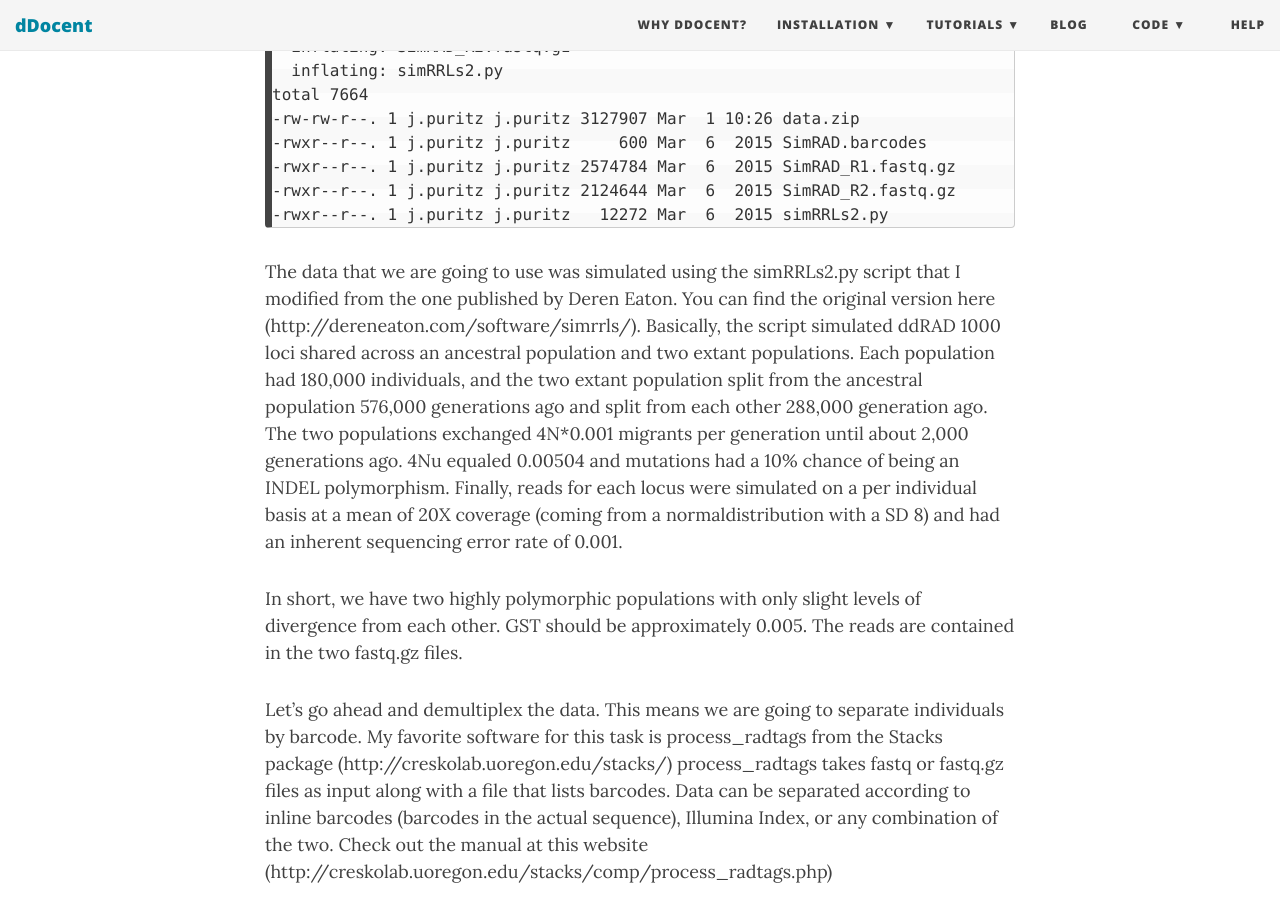
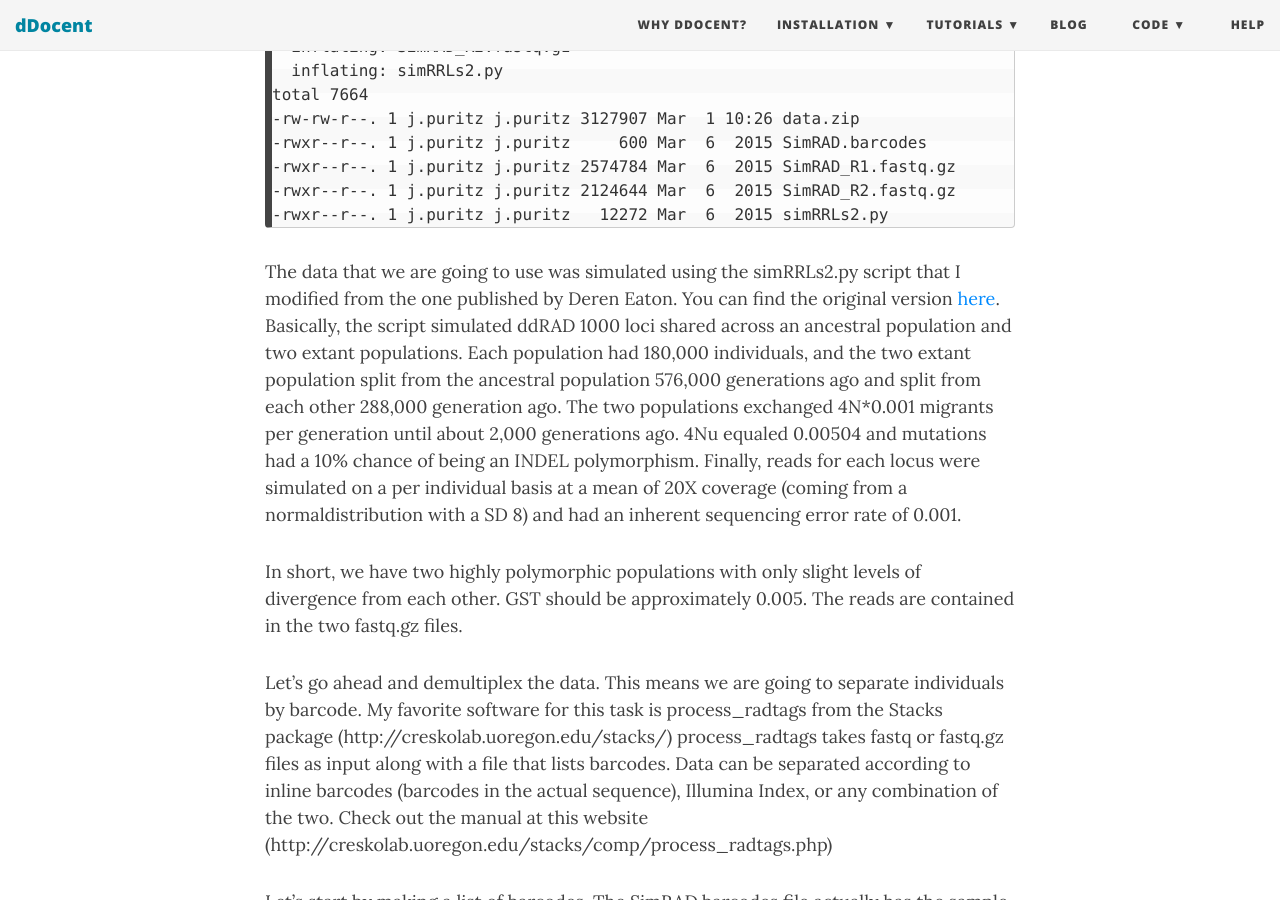
Before and after one commit to jpuritz/dDocent, a Jekyll site: the page built from assembly.md, in a window 1280 px wide and 900 px high, scrolled down 1393 px. Built offline with Jekyll 4.4.1, drawn with Linux system fonts in a browser that asks for light colours; nearby versions of some CDN libraries; our own code applies the rules of GitHub Pages for plain Markdown files.

Commit message:
Update assembly.md

````diff
--- a/assembly.md
+++ b/assembly.md
@@ -47,7 +47,7 @@
 -rwxr--r--. 1 j.puritz j.puritz   12272 Mar  6  2015 simRRLs2.py
 ```
 
-The data that we are going to use was simulated using the simRRLs2.py script that I modified from the one published by Deren Eaton.  You can find the original version here (http://dereneaton.com/software/simrrls/).  Basically, the script simulated ddRAD 1000 loci shared across an ancestral population and two extant populations.  Each population had 180,000 individuals, and the two extant
+The data that we are going to use was simulated using the simRRLs2.py script that I modified from the one published by Deren Eaton.  You can find the original version [here](http://dereneaton.com/software/simrrls/).  Basically, the script simulated ddRAD 1000 loci shared across an ancestral population and two extant populations.  Each population had 180,000 individuals, and the two extant
 population split from the ancestral population 576,000 generations ago and split from each other 288,000 generation ago.  The two populations exchanged 4N*0.001 migrants per generation until about 2,000 generations ago.  4Nu equaled 0.00504 and mutations had a 10% chance of being an INDEL polymorphism.  Finally, reads for each locus were simulated on a per individual basis at a mean of 20X coverage (coming from a normaldistribution with a SD 8) and had an inherent sequencing error rate of 0.001.
 
 In short, we have two highly polymorphic populations with only slight levels of divergence from each other.  GST should be approximately
@@ -92,6 +92,7 @@
 ```
 process_radtags -1 SimRAD_R1.fastq.gz -2 SimRAD_R2.fastq.gz -b barcodes -e ecoRI --renz_2 mspI -r -i gzfastq
 ```
+
 The option -e specifies the 5' restriction site and `--renze_2` specifes the 3' restriction site.  `-i` states the format of the input
 sequences.The `-r` option tells the program to fix cut sites and barcodes that have up to 1-2 mutations in them.  This can be changed
 with the `--barcode_dist flag`.
@@ -106,19 +107,24 @@
 ```
 The individual files are currently only names by barcode sequence.  We can rename them in an easier convention using a simple bash script.
 Download the "Rename_for_dDocent.sh" script from my github repository
+
 ```
 curl -L -O https://github.com/jpuritz/dDocent/raw/master/Rename_for_dDocent.sh
 ```
+
 Take a look at this simple script
+
 ```
 cat Rename_for_dDocent.sh
 ```
+
 Bash scripts are a wonderful tool to automate simple tasks.  This script begins with an If statement to see if a file was provided as
 input.  If the file is not it exits and says why.  The file it requires is a two column list with the sample name in the first column
 and sample barcode in the second column.  The script reads all the names into an array and all the barcodes into a second array, and
 then gets the length of both arrays.  It then iterates with a for loop the task of renaming the samples.
 
 Now run the script to rename your samples and take a look at the output
+
 ```bash
 bash Rename_for_dDocent.sh SimRAD.barcodes
 ls *.fq.gz
@@ -129,6 +135,7 @@
 Let's start by examining how the dDocent pipeline assembles RAD data.
 
 First, we are going to create a set of unique reads with counts for each individual
+
 ```bash
 ls *.F.fq.gz > namelist
 sed -i'' -e 's/.F.fq.gz//g' namelist
@@ -141,11 +148,13 @@
 cat namelist | parallel --no-notice -j 8 "zcat {}.R.fq.gz | mawk '$AWK1' | mawk '$AWK2' > {}.reverse"
 cat namelist | parallel --no-notice -j 8 "paste -d '-' {}.forward {}.reverse | mawk '$AWK3' | sed 's/-/NNNNNNNNNN/' | perl -e '$PERLT' > {}.uniq.seqs"
 ```
+
 The first four lines simply set shell variables for various bits of AWK and perl code, to make parallelization with GNU-parallel easier. The first line after the variables, creates a set of forward reads for each individual by using mawk (a faster, c++ version of awk) to sort through the fastq file and strip away the quality scores.  The second line does the same for the PE reads.  Lastly, the final line concatentates the forward and PE reads together (with 10 Ns between them) and then find the unique reads within that individual and counts the occurences (coverage).
 
 Now we can take advantage of some of the properties for RAD sequencing.  Sequences with very small levels of coverage within an individual are likely to be sequencing errors.  So for assembly we can eliminate reads with low copy numbers to remove non-informative data!
 
 Let's sum up the number the within individual coverage level of unique reads in our data set
+
 ```bash
 cat *.uniq.seqs > uniq.seqs
 for i in {2..20};
@@ -154,16 +163,19 @@
 done
 cat pfile | parallel --no-notice "echo -n {}xxx && mawk -v x={} '\$1 >= x' uniq.seqs | wc -l" | mawk  '{gsub("xxx","\t",$0); print;}'| sort -g > uniqseq.data
 rm pfile
+```
 
-```
 This is another example of a BASH for loop.  It uses mawk to query the first column and
 select data above a certain copy number (from 2-20) and prints that to a file.
 
 Take a look at the contents of uniqseq.data
+
 ```bash
 more uniqseq.data
 ```
+
 We can even plot this to the terminal using gnuplot
+
 ```bash
 gnuplot << \EOF
 set terminal dumb size 120, 30
@@ -177,6 +189,7 @@
 pause -1
 EOF
 ```
+
 ```bash
                        Number of Unique Sequences with More than X Coverage (Counted within individuals)
   Number of Unique Sequences
@@ -208,14 +221,17 @@
           2           4           6           8           10         12          14          16          18          20
                                                            Coverage
 ```
+
 Now we need to choose a cutoff value.
 We want to choose a value that captures as much of the diversity of the data as possible
 while simultaneously eliminating sequences that are likely errors.
 Let's try 4
+
 ```bash
 parallel --no-notice -j 8 mawk -v x=4 \''$1 >= x'\' ::: *.uniq.seqs | cut -f2 | perl -e 'while (<>) {chomp; $z{$_}++;} while(($k,$v) = each(%z)) {print "$v\t$k\n";}' > uniqCperindv
 wc -l uniqCperindv
 ```
+
 We've now reduced the data to assemble down to 7598 sequences!
 But, we can go even further.
 Let's now restrict data by the number of different individuals a sequence appears within.
@@ -229,7 +245,9 @@
 cat ufile | parallel --no-notice "echo -n {}xxx && mawk -v x={} '\$1 >= x' uniqCperindv | wc -l" | mawk  '{gsub("xxx","\t",$0); print;}'| sort -g > uniqseq.peri.data
 rm ufile
 ```
+
 Again, we can plot the data:
+
 ```bash
 gnuplot << \EOF
 set terminal dumb size 120, 30
@@ -242,6 +260,7 @@
 pause -1
 EOF
 ```
+
 ```bash
                                  Number of Unique Sequences present in more than X Individuals
   Number of Unique Sequences
````
